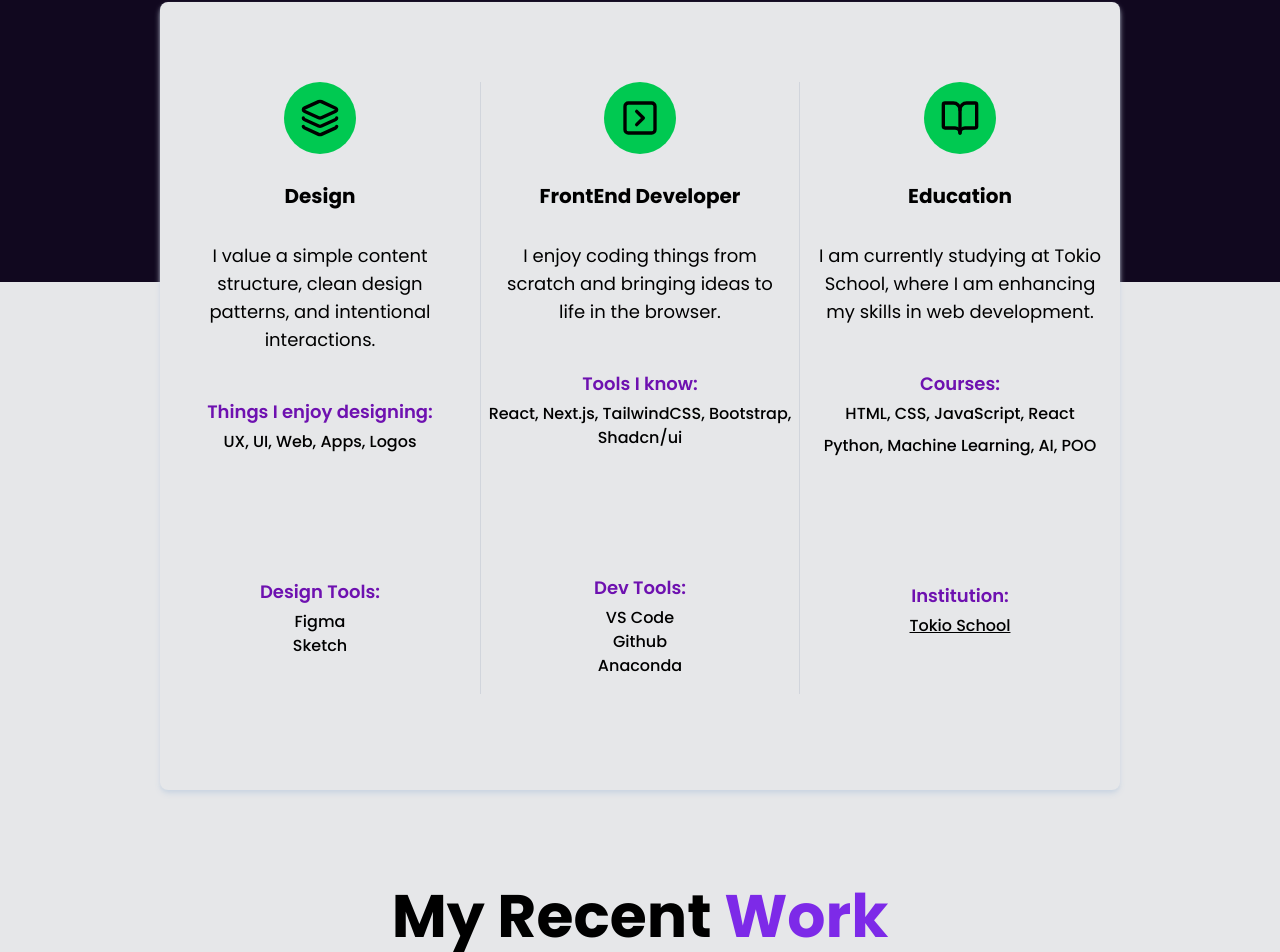
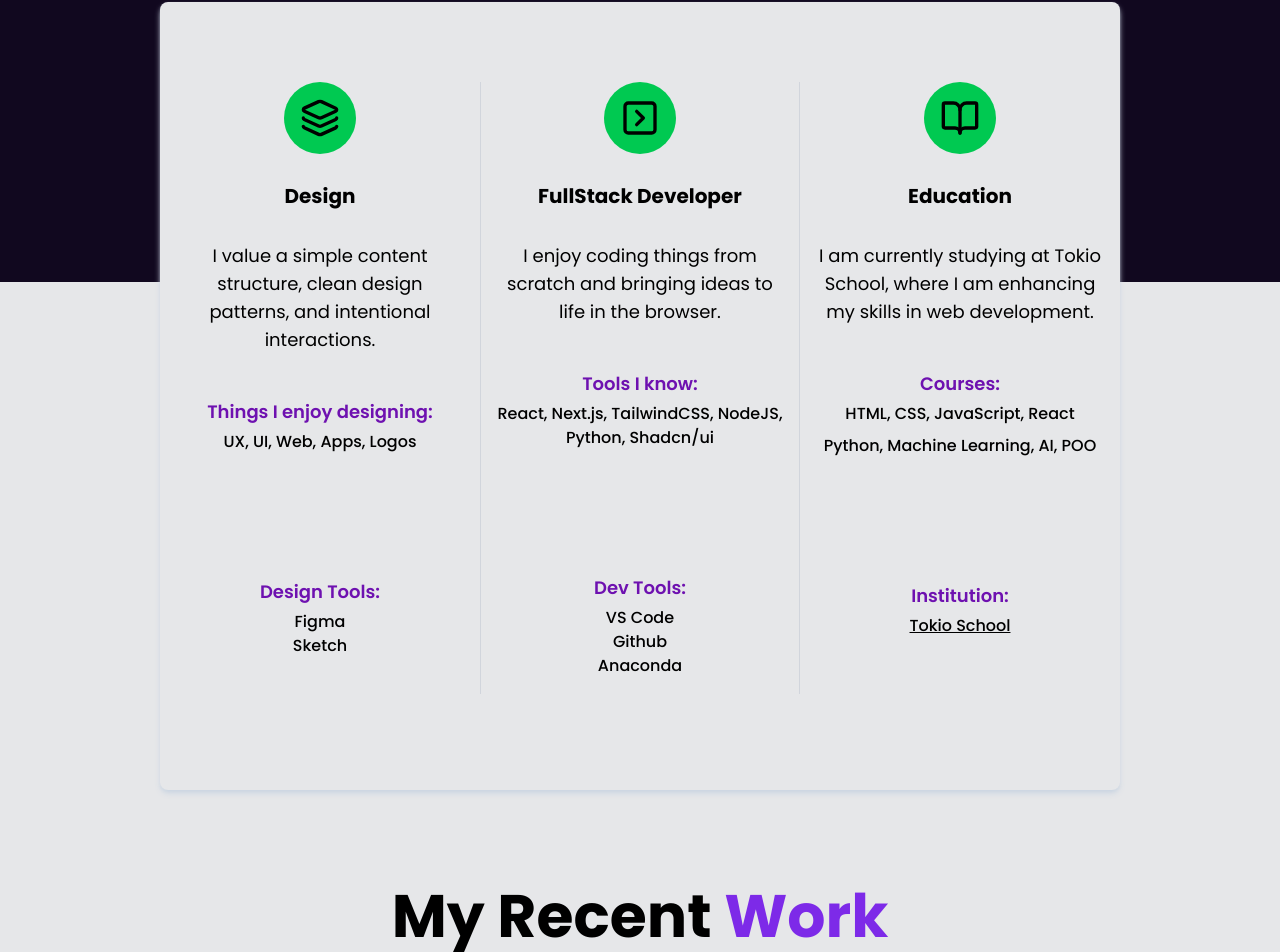
Before and after one commit to esdrassantos06/portfolio, a React (Vite) app: page / in a window 1280 px wide. Shown: the part 1398-2350 px from the top of the page. Built offline with nearby package versions, Linux system fonts and the light colour scheme.

Commit message:
updates in skills section

```diff
--- a/src/pages/Home.jsx
+++ b/src/pages/Home.jsx
@@ -179,12 +179,12 @@ const Home = () => {
                                         <SquareChevronRight size={40} />
                                     </div>
                                     <div className='flex flex-col poppins-font items-center justify-center'>
-                                        <h2 className='text-xl max-md:text-lg  mb-8 font-bold text-center dark:text-white select-none'>FrontEnd Developer</h2>
+                                        <h2 className='text-xl max-md:text-lg  mb-8 font-bold text-center dark:text-white select-none'>FullStack Developer</h2>
                                         <p className='text-lg mb-8 w-[300px] px-2 dark:text-white text-center max-md:text-base max-lg:w-fit'>I enjoy coding things from scratch and bringing ideas to life in the browser.</p>
                                     </div>
                                     <div className='poppins-font mb-28 max-sm:mb-10 flex flex-col items-center justify-center'>
                                         <h1 className='text-purple-800 mb-1 font-semibold text-lg dark:text-white text-center'>Tools I know:</h1>
-                                        <p className='text-base font-medium dark:text-white text-center' translate='no'>React, Next.js, TailwindCSS, Bootstrap, Shadcn/ui</p>
+                                        <p className='text-base font-medium dark:text-white text-center' translate='no'>React, Next.js, TailwindCSS, NodeJS, Python, Shadcn/ui</p>
                                     </div>
                                     <div className='poppins-font max-sm:mb-4 flex flex-col items-center justify-center'>
                                         <h1 className='text-purple-800 mb-1 font-semibold text-lg dark:text-white'>Dev Tools:</h1>
```
